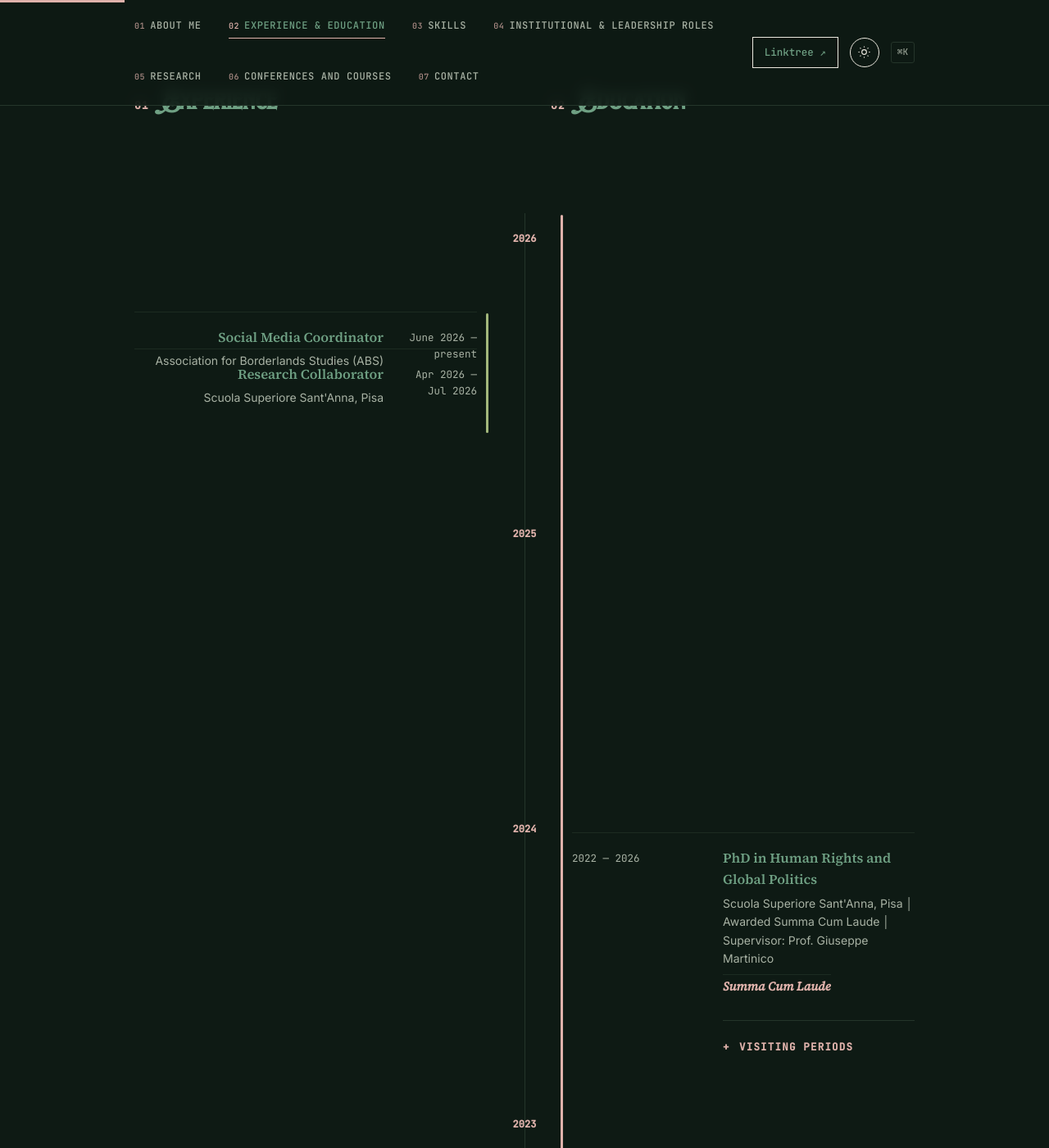
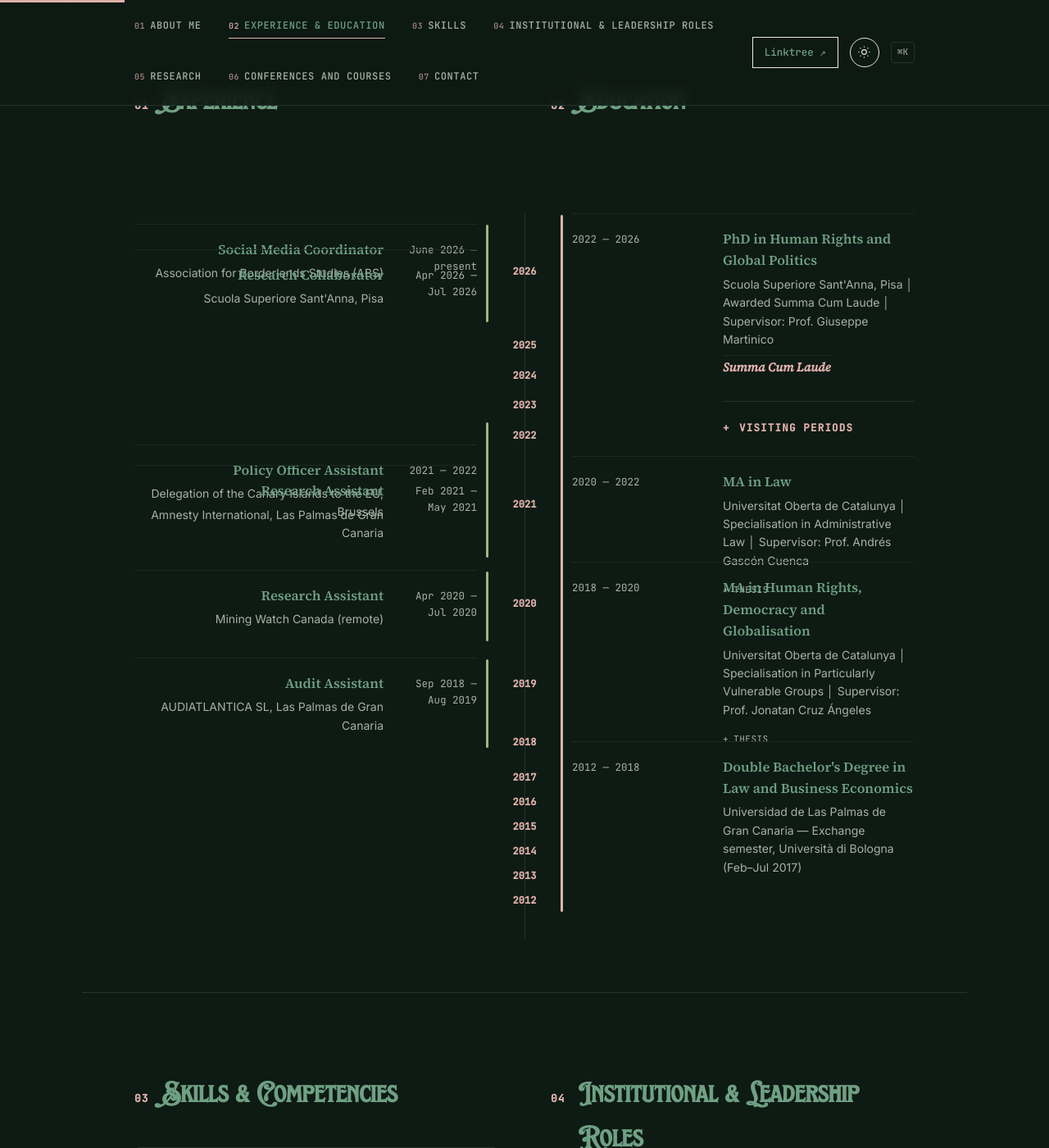
Before and after one commit to stalaveralodos-ux/s.talaveralodos, a Jekyll site: the page built from index.html, in a window 1280 px wide and 1400 px high, scrolled down 1050 px. Shown: the whole window at 82% size. Built offline with Jekyll 4.4.1, drawn with Linux system fonts in a browser that asks for light colours.

Commit message:
Modify grid row height and add skill keywords styles
Adjust grid row height and add skill keywords section.

```diff
--- a/assets/style.css
+++ b/assets/style.css
@@ -901,15 +901,15 @@
   grid-column: 1 / -1;
   display: grid;
   grid-template-columns: 1fr 52px 1fr;
-  grid-auto-rows: minmax(30px, auto);
+  grid-auto-rows: minmax(2.5px, auto);
   column-gap: clamp(16px, 3vw, 32px);
   margin-top: 8px;
 }
 .parallel-year{
   grid-column: 2;
   display: flex;
+  align-items: center;
   justify-content: center;
-  padding-top: 22px;
   font-family: var(--mono);
   font-size: 12px;
   font-weight: 600;
@@ -1160,6 +1160,12 @@
   line-height: 1.75;
 }
 
+.skill-keywords{
+  margin-top: 14px !important;
+  padding-top: 14px;
+  border-top: 1px solid var(--line-soft);
+}
+
 
 /* ============================================================
    FASE 12 — Membership in Professional Networks como pills
```
